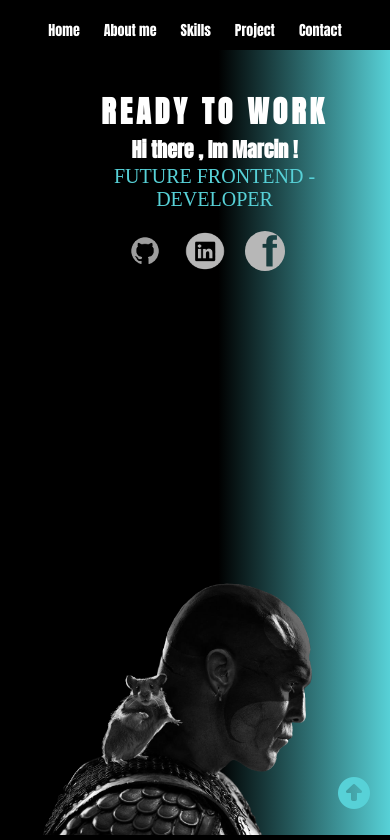
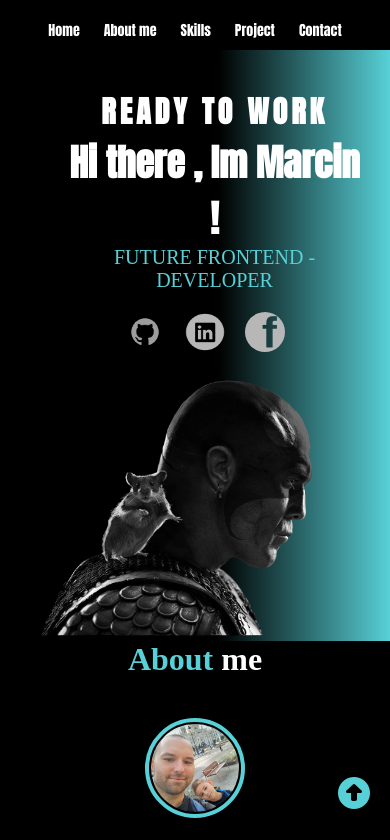
Before and after one commit to marcinoles87/mysite, a React (Create React App) app: page / in a window 390 px wide. Shown: the top 840 px of the page. Built offline with nearby package versions, Linux system fonts and the light colour scheme; a web font is replaced by a local one.

Commit message:
work with media

```diff
--- a/src/App.scss
+++ b/src/App.scss
@@ -40,12 +40,14 @@
         overflow: visible;
     }
 
-
+   .header-container{
+    height: 70vh;
+   }
 
     .header-container .header-img {
 
         left: 10vw;
-        bottom: 0px;
+        bottom: 24vh;
         filter: grayscale(1);
     }
 
@@ -59,7 +61,7 @@
         text-align: center;
 
         h2{
-            font-size: 20px;
+            font-size: 37px;
         }
     }
 
```
